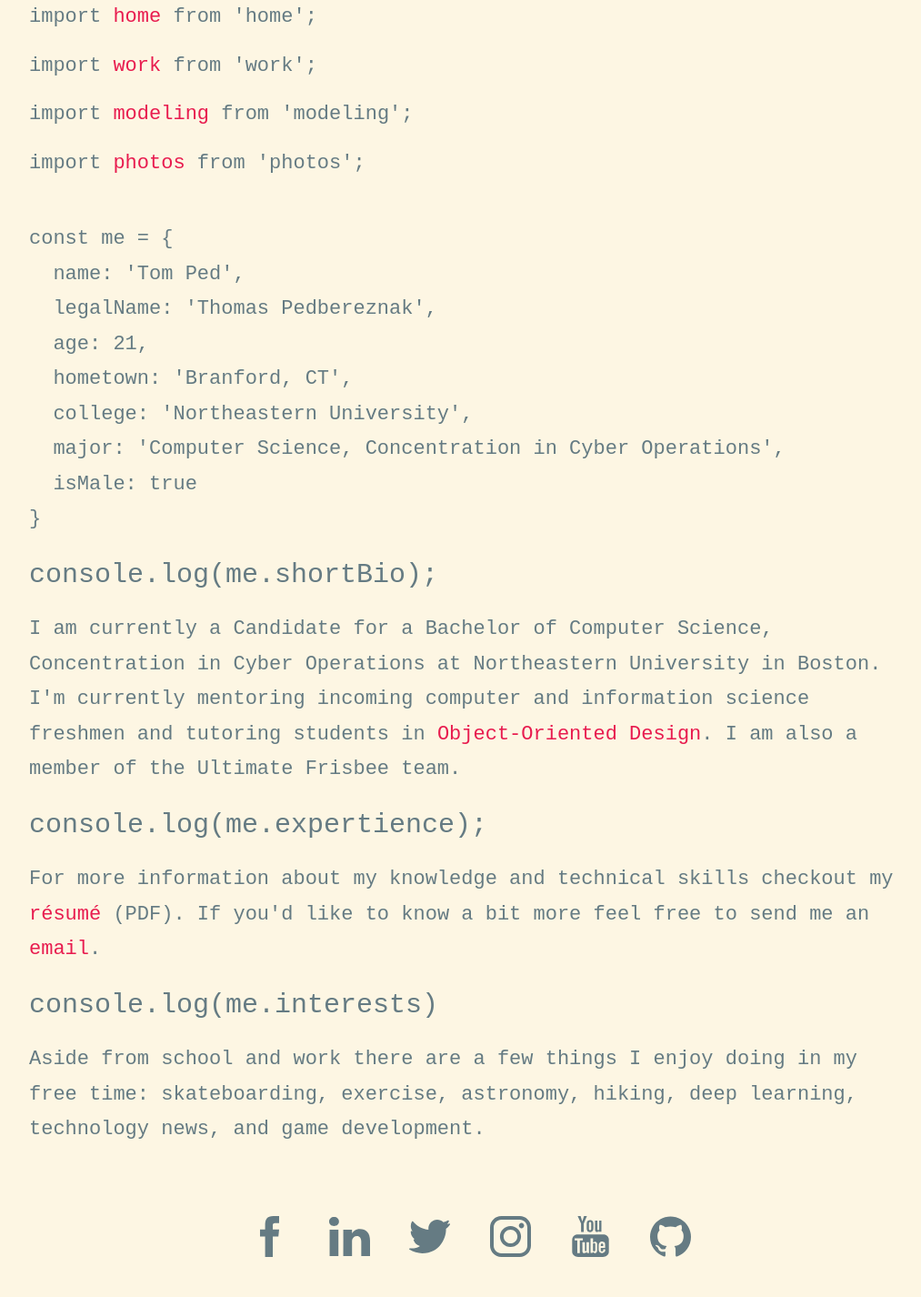
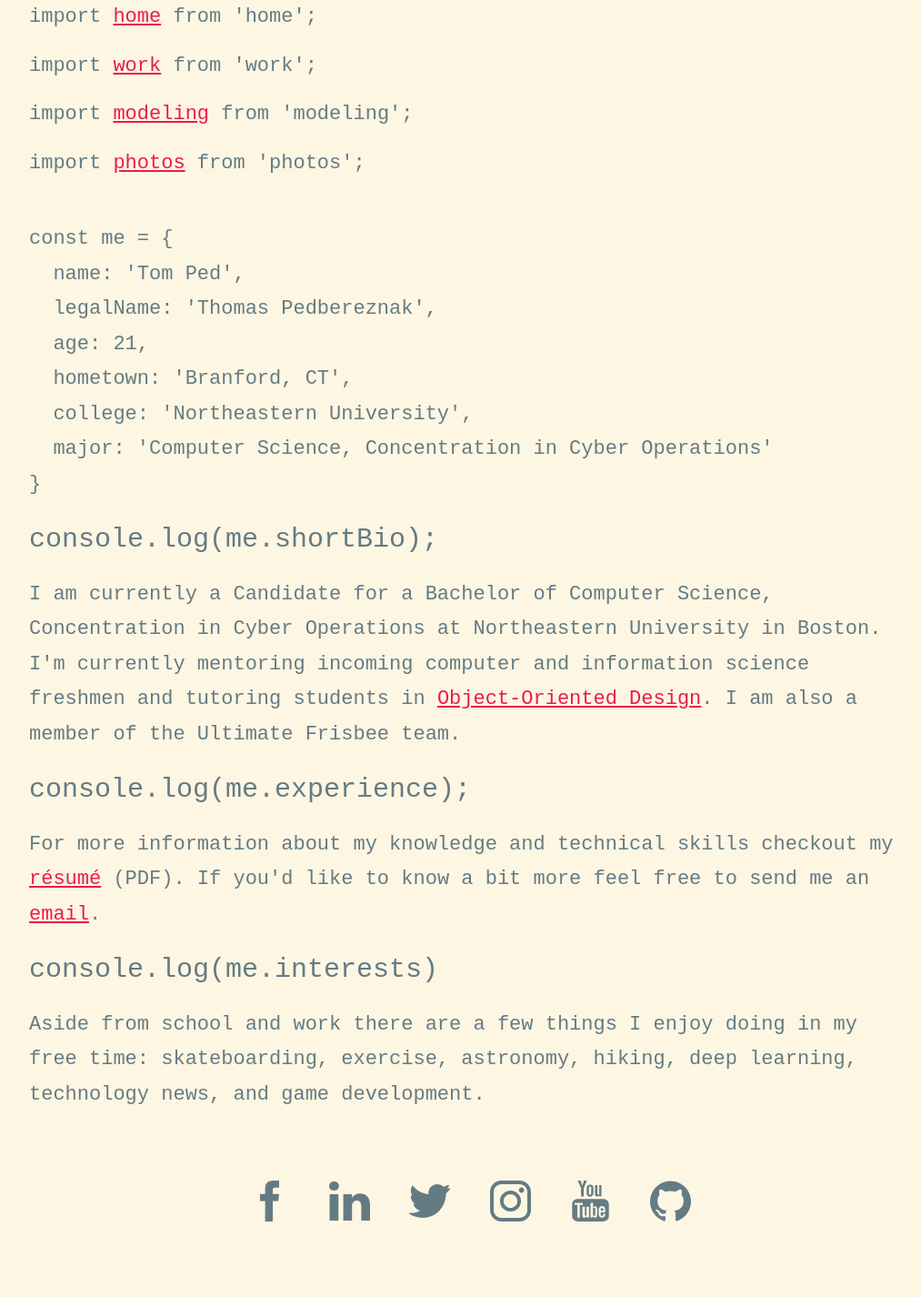
Before and after one commit to TomPed/TomPed.github.io, a Jekyll site: the page built from index.html, in a window 1280 px wide. Shown: the whole page at 91% size, without its empty margins (123-1136 px from the left). Built offline with Jekyll 4.4.1, drawn with Linux system fonts in a browser that asks for light colours; after the commit the page ends 1388 px from its top, so only the background shows below that.

Commit message:
hot fix thanks kev

```diff
--- a/_sass/_base.scss
+++ b/_sass/_base.scss
@@ -91,7 +91,7 @@ h3, h4, h5, h6 {
  */
 a {
   color: $brand-color;
-  text-decoration: none;
+  text-decoration: underline;
 
   &:visited {
     color: darken($brand-color, 15%);
@@ -99,7 +99,7 @@ a {
 
   &:hover {
     color: $text-color;
-    text-decoration: underline;
+    text-decoration: none;
   }
 }
 
--- a/_sass/_footer.scss
+++ b/_sass/_footer.scss
@@ -45,7 +45,7 @@ li {
 ul#footer {
   display:table; margin:0 auto;
 
-  a:hover {
+  a, a:hover {
      text-decoration: none;
   }
 
--- a/index.html
+++ b/index.html
@@ -8,8 +8,7 @@ layout: default
   age: 21,
   hometown: 'Branford, CT',
   college: 'Northeastern University',
-  major: 'Computer Science, Concentration in Cyber Operations',
-  isMale: true
+  major: 'Computer Science, Concentration in Cyber Operations'
 }</code></pre>
 
 <pre><code class="javascript console-log">console.log(me.shortBio);</code></pre>
@@ -17,7 +16,7 @@ layout: default
   I am currently a Candidate for a Bachelor of Computer Science, Concentration in Cyber Operations at Northeastern University in Boston. I'm currently mentoring incoming computer and information science freshmen and tutoring students in <a href="http://www.ccs.neu.edu/course/cs3500/">Object-Oriented Design</a>. I am also a member of the Ultimate Frisbee team.
 </p>
 
-<pre><code class="javascript console-log">console.log(me.expertience);</code></pre>
+<pre><code class="javascript console-log">console.log(me.experience);</code></pre>
 <p>
   For more information about my knowledge and technical skills checkout my <a href="assets/resume.pdf">résumé</a> (PDF). If you'd like to know a bit more feel free to send me an <a href="mailto:{{ site.email }}">email</a>.
 </p>
```
